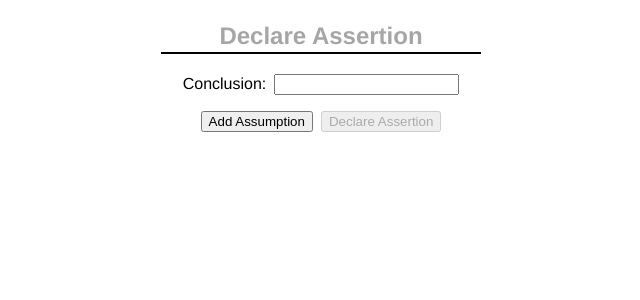
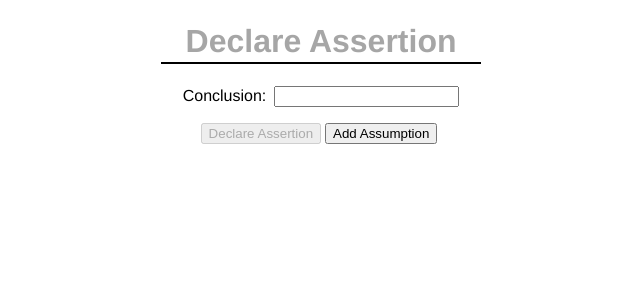
Before and after one commit to DanielBelchamber/DiscoveringTruth, a Vue app: page / in a window 1280 px wide. Shown: the top 300 px of the page, without its empty margins (319-959 px from the left). Built offline with nearby package versions, Linux system fonts and the light colour scheme.

Commit message:
Assertion Creator Form
chore: updated project version to 0.3.0
refactor: AssertionCreator is now a form that declares on submit
refactor: switched AssertionCreator button order due to form interactions
test: added new test for pre-emit check

```diff
--- a/package.json
+++ b/package.json
@@ -1,6 +1,6 @@
 {
   "name": "discovering-truth",
-  "version": "0.2.0",
+  "version": "0.3.0",
   "private": true,
   "scripts": {
     "start": "npm run serve",
--- a/src/components/AssertionCreator.vue
+++ b/src/components/AssertionCreator.vue
@@ -1,6 +1,5 @@
 <template>
-  <!-- TODO: replace with form -->
-  <section>
+  <form @submit.prevent="declareAssertion">
     <AssertionHeader :assertion="assertion"></AssertionHeader>
     <p class="assumption" v-for="(assumption, index) in assumptionStringList" :key="index">
       <label :for="getAssumptionID(index)">{{ getAssumptionLabel(index) }}</label>
@@ -12,9 +11,9 @@
       <input type="text" id="conclusion" v-model="conclusionString"/>
     </p>
 
+    <input type="submit" :disabled="!hasConclusion" value="Declare Assertion"/>
     <button @click="addAssumption">Add Assumption</button>
-    <button @click="declareAssertion" :disabled="!hasConclusion">Declare Assertion</button>
-  </section>
+  </form>
 </template>
 
 <script>
@@ -62,7 +61,9 @@ export default {
       this.assumptionStringList.splice(index, 1)
     },
     declareAssertion () {
-      this.$emit('declare', this.assertion)
+      if (this.hasConclusion) {
+        this.$emit('declare', this.assertion)
+      }
     }
   }
 }
```
Also changed, not shown: 2 other files (tests, documents, lock files or other folders).
